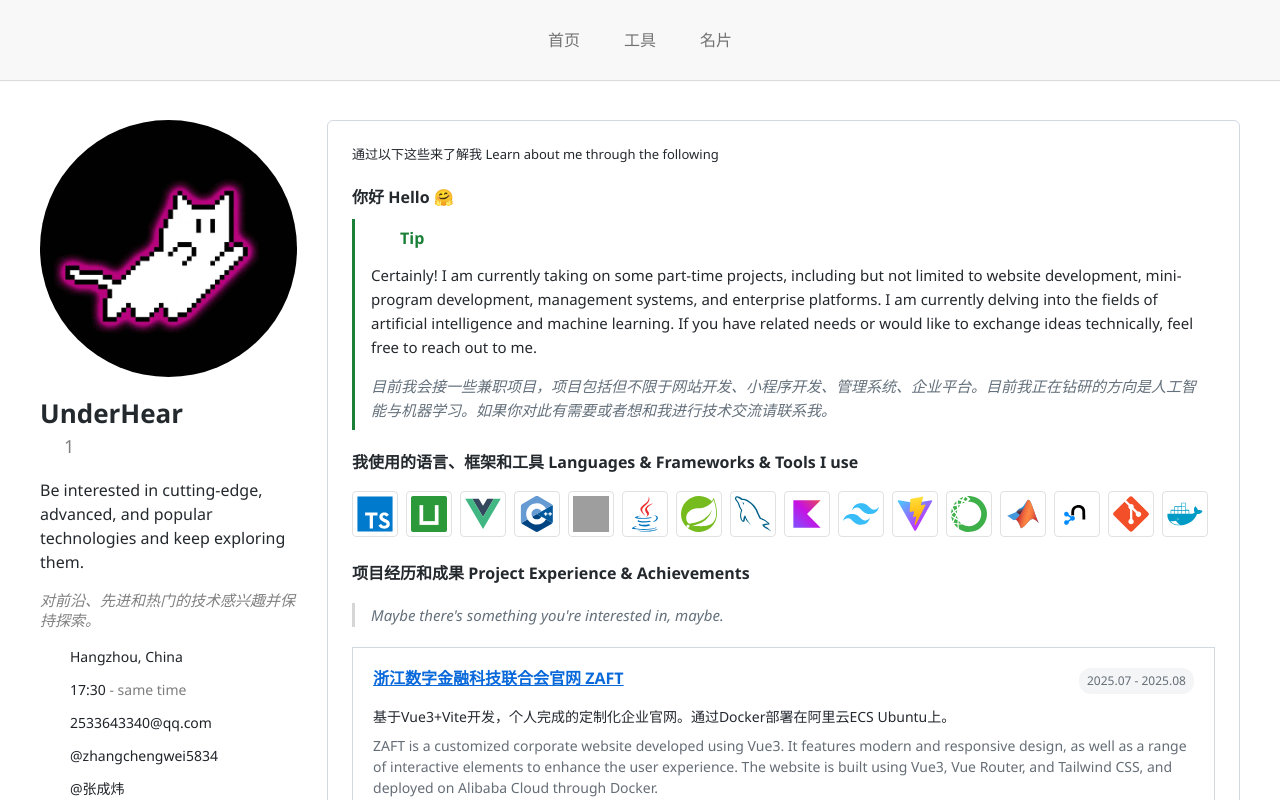
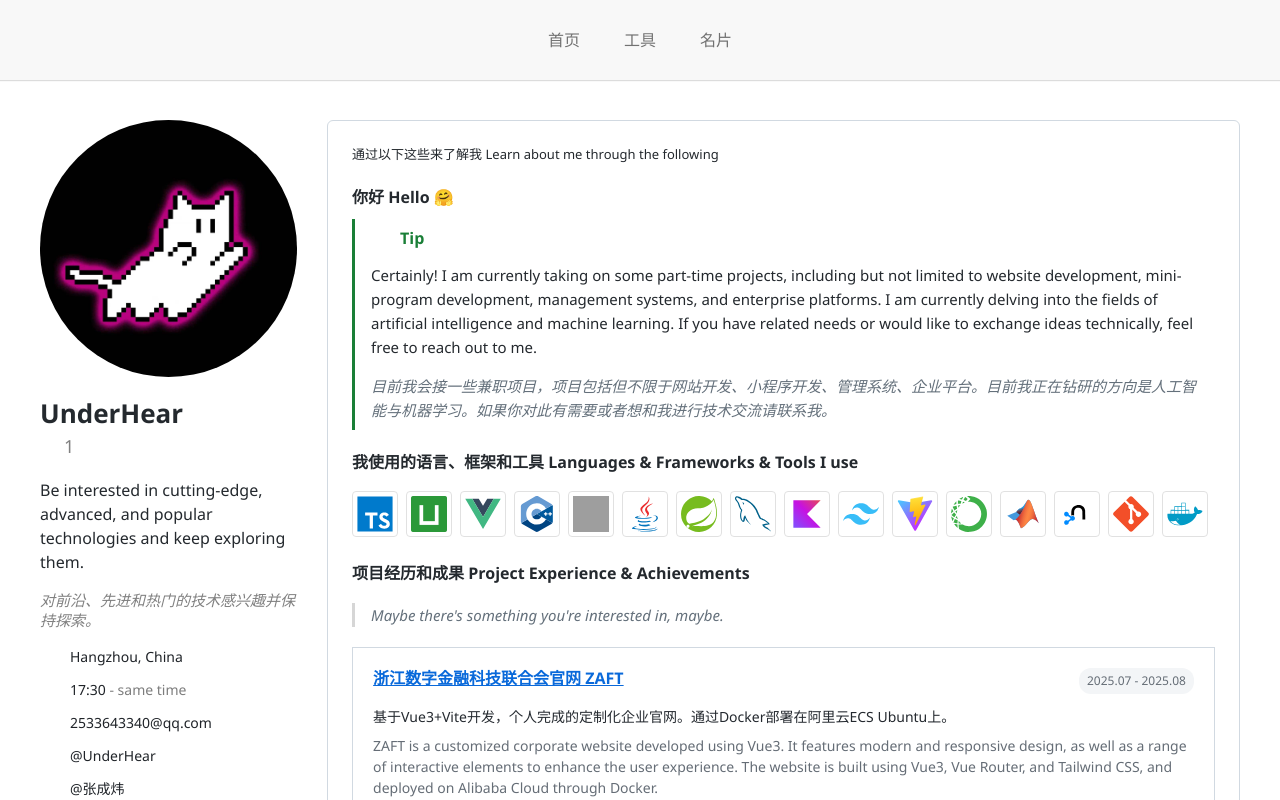
Before and after one commit to UnderHear/toolsWeb, a Vue app: page /namecard/UnderHear in a window 1280 px wide. Shown: the top 800 px of the page. Built offline with nearby package versions, Linux system fonts and the light colour scheme; grey boxes are pictures that could not be loaded; some icons are missing.

Commit message:
fixed github url error

```diff
--- a/src/views/namecard/UnderHear/index.vue
+++ b/src/views/namecard/UnderHear/index.vue
@@ -24,8 +24,8 @@
                             <li><icon-park type="mail" theme="outline" size="20" fill="#5a5a5a"/><span><a
                                         href="mailto:2533643340@qq.com">2533643340@qq.com</a></span></li>
                             <li><icon-park type="github" theme="filled" size="20" fill="#5a5a5a"/><span><a
-                                        href="https://github.com/zhangchengwei5834"
-                                        target="_blank">@zhangchengwei5834</a></span></li>
+                                        href="https://github.com/UnderHear"
+                                        target="_blank">@UnderHear</a></span></li>
                             <li><icon-park type="facebook-one" theme="outline" size="20" fill="#5a5a5a"/><span><a
                                         href="https://www.facebook.com/profile.php?id=100091494675623" target="_blank"
                                         rel="noopener noreferrer">@张成炜</a></span></li>
```
